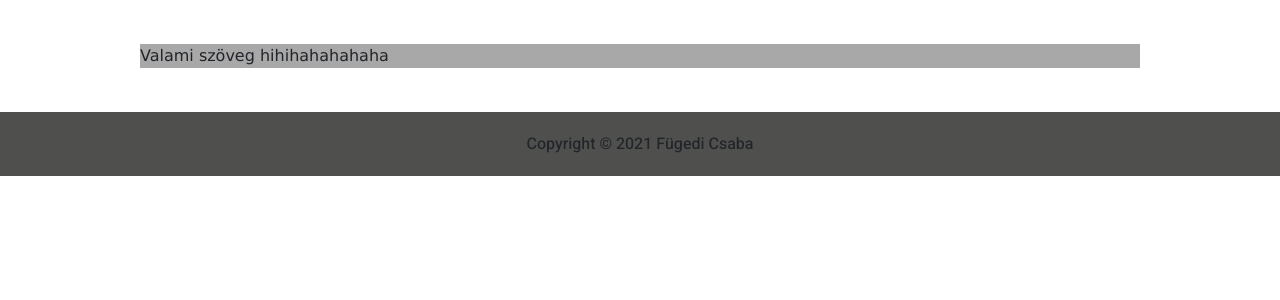
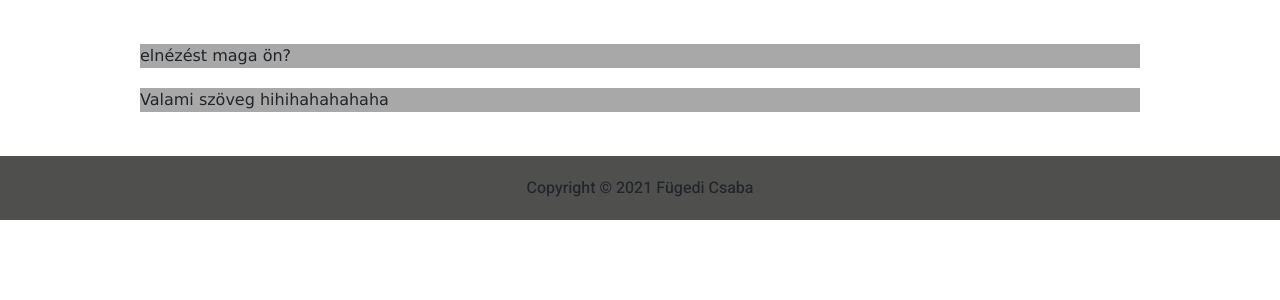
Before and after one commit to Csabusr/codecraftwebpage, a Django app: page / in a window 1280 px wide. Shown: the part 67-367 px from the top of the page. Run offline with Django 3.2, Linux system fonts and the light colour scheme; some libraries are stand-ins or nearby versions.

Commit message:
Valamit piszkáltál.

```diff
--- a/mainpage/templates/mainpage/main_contents.html
+++ b/mainpage/templates/mainpage/main_contents.html
@@ -1,4 +1,5 @@
 {% load static %}
 
-        <div class="base">
+        <div class="page">
+elnézést maga ön?
         </div>
```
